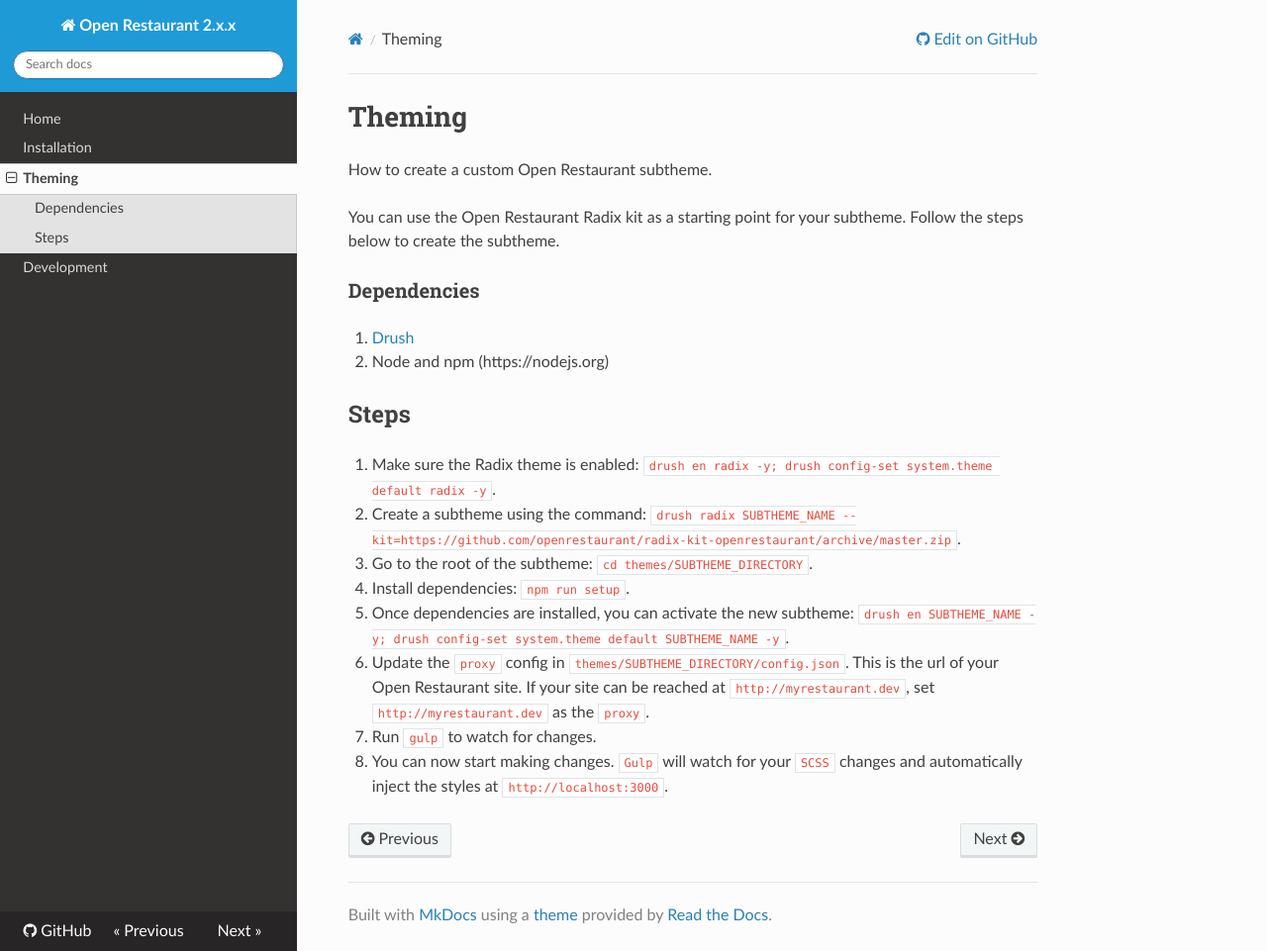
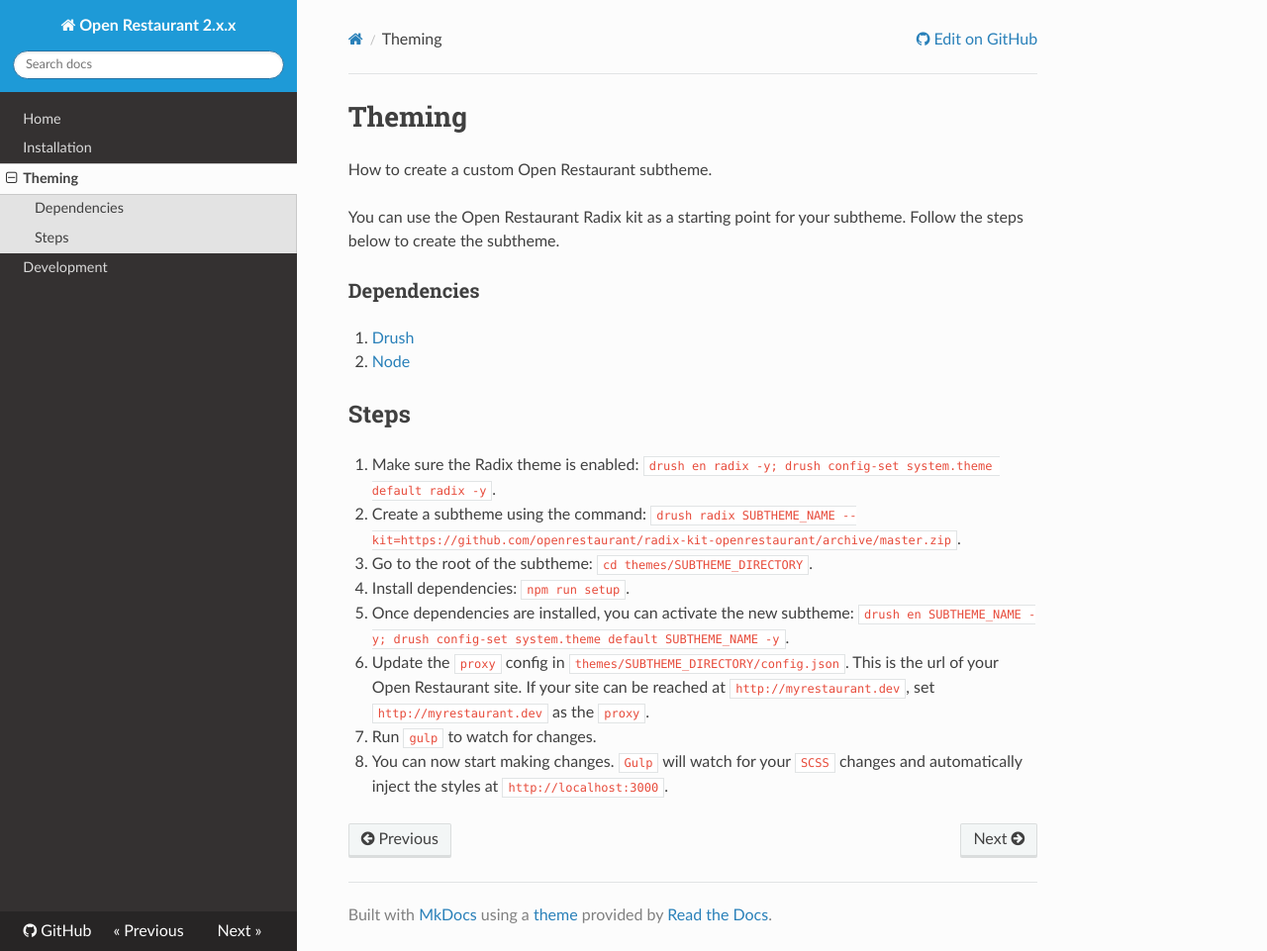
Before and after one commit to openrestaurant/docs, an MkDocs documentation site: the page built from docs/theming.md, in a window 1280 px wide and 961 px high. Shown: the whole window at 99% size. Built offline with MkDocs 1.6.1, drawn with Linux system fonts in a browser that asks for light colours; nearby versions of some CDN libraries; old or Windows-style settings are respelled for this version of MkDocs.

Commit message:
Update theming.md

```diff
--- a/docs/theming.md
+++ b/docs/theming.md
@@ -7,7 +7,7 @@ You can use the Open Restaurant Radix kit as a starting point for your subtheme.
 ### Dependencies
 
 1. [Drush](http://drush.org)
-2. Node and npm (https://nodejs.org)
+2. [Node](https://nodejs.org)
 
 ## Steps
 
```
